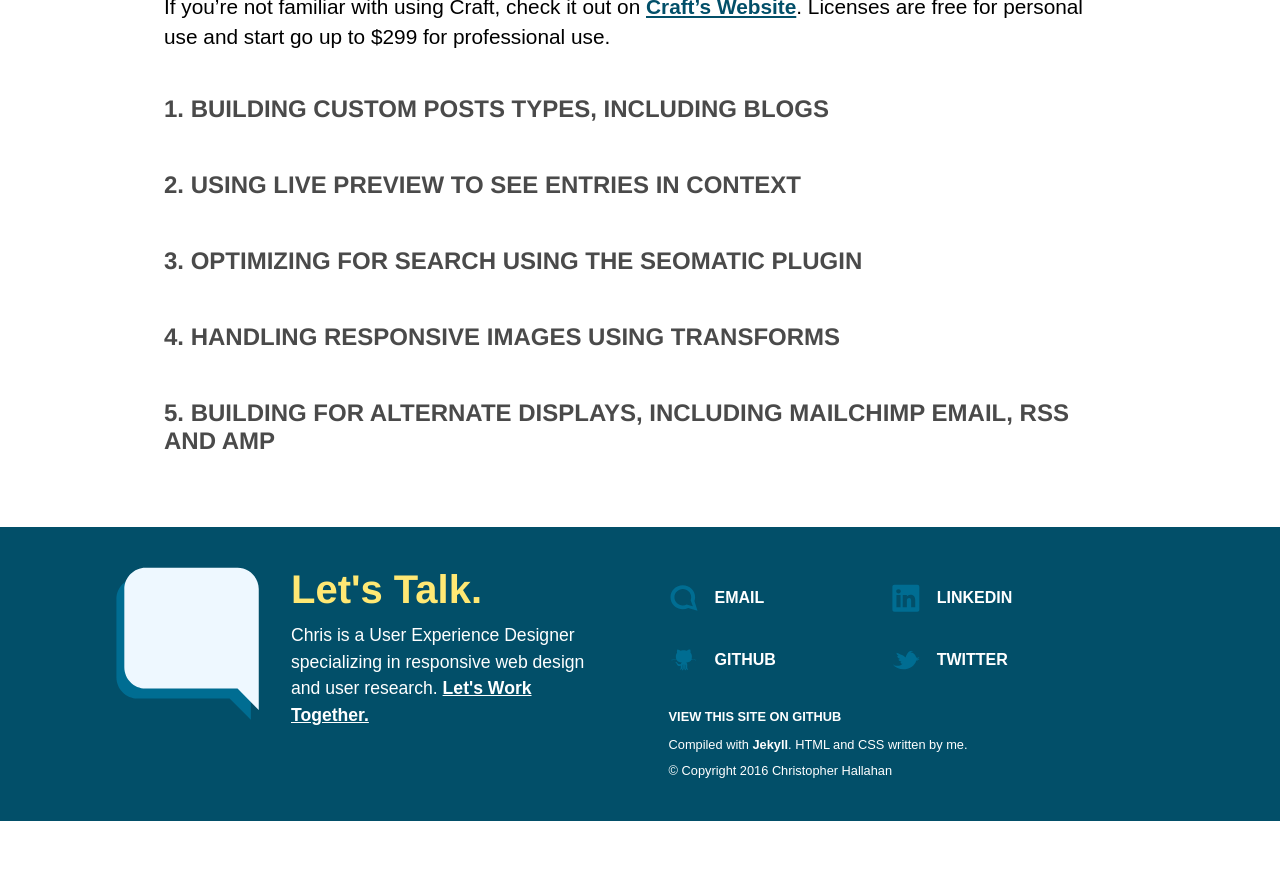
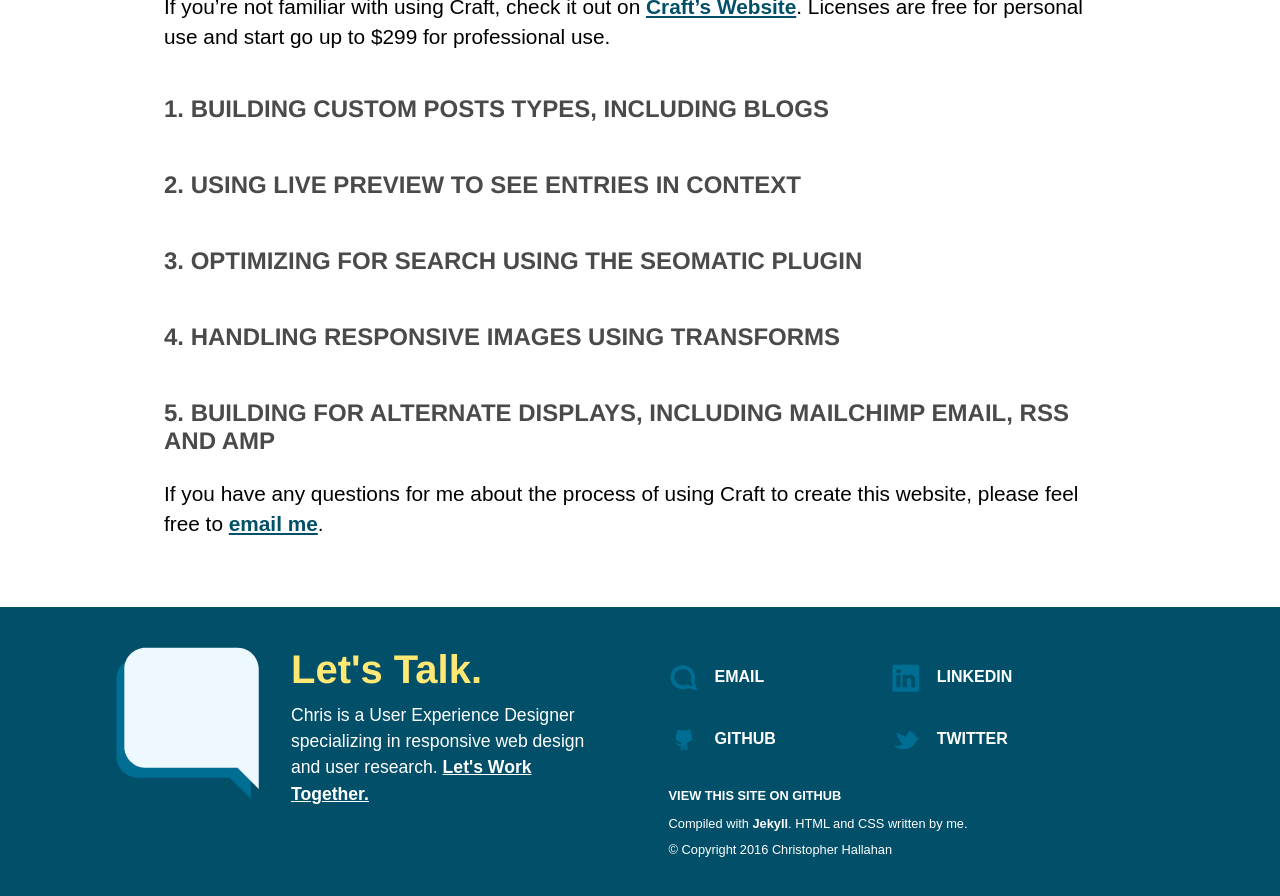
Before and after one commit to challahan/portfolio, a Jekyll site: the page built from _posts/2016-07-11-using-craft-cms-to-build-modern-website.md, in a window 1280 px wide and 900 px high, scrolled down 771 px. Shown: the top 896 px of the window. Built offline with Jekyll 4.4.1, drawn with Linux system fonts in a browser that asks for light colours; a script that is not in the unit is left out; before the commit the page ends 1592 px from its top, so only the background shows below that.

Commit message:
Added closing

```diff
--- a/_posts/2016-07-11-using-craft-cms-to-build-modern-website.md
+++ b/_posts/2016-07-11-using-craft-cms-to-build-modern-website.md
@@ -29,3 +29,5 @@
 ### 4.  Handling Responsive Images Using Transforms
 
 ### 5.  Building for Alternate Displays, including MailChimp Email, RSS and AMP
+
+If you have any questions for me about the process of using Craft to create this website, please feel free to [email me](mailto:chris@chrishallahan.com).
```
